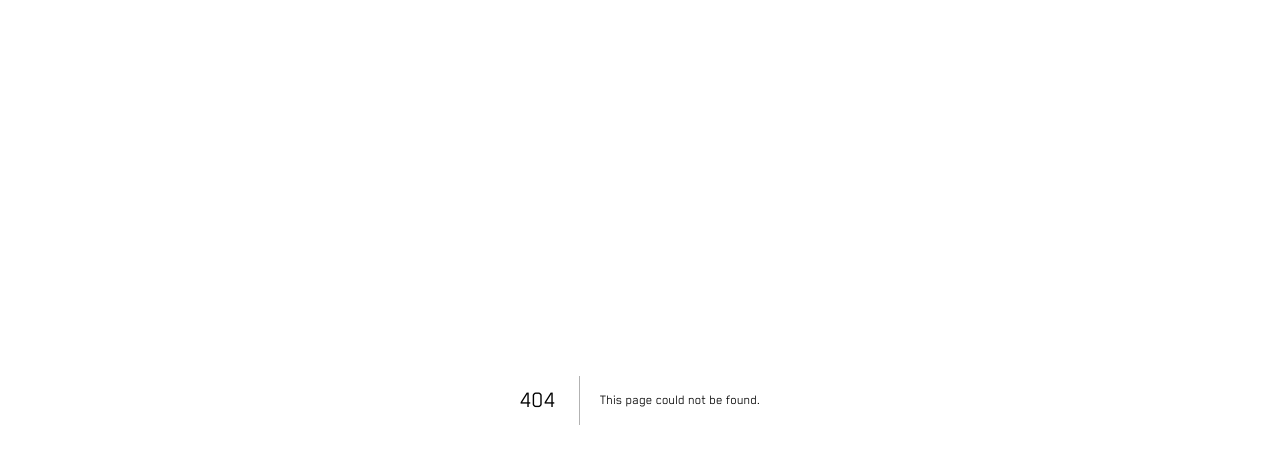
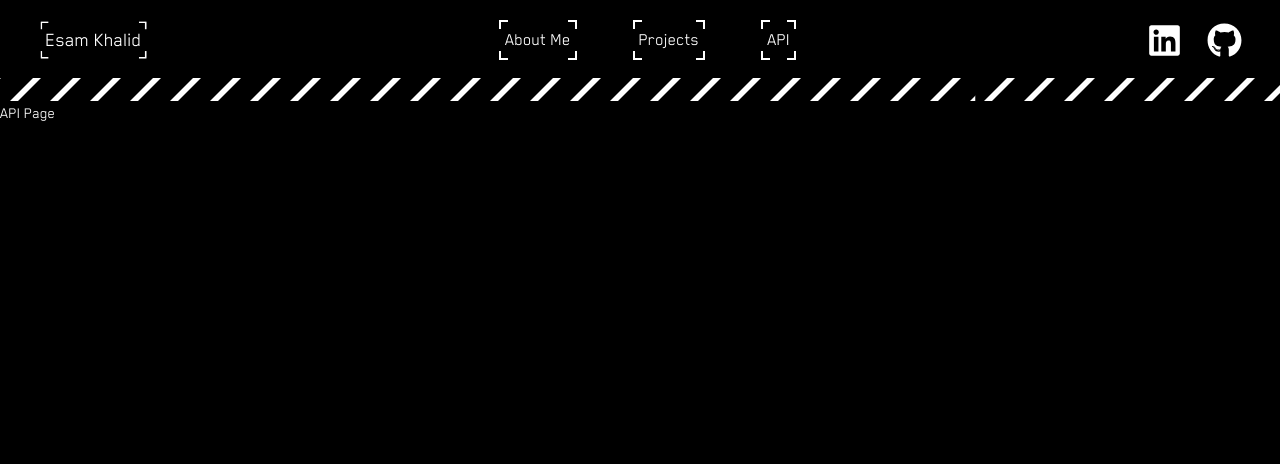
Before and after one commit to EsamKhalid/portfolio-website-v2, a Next.js app: page /API in a window 1280 px wide. Before the commit this address had no page. Shown: the top 464 px of the page. Built offline with nearby package versions, Linux system fonts and the light colour scheme.

Commit message:
Added API Page

```diff
--- /dev/null
+++ b/app/API/page.tsx
@@ -0,0 +1,12 @@
+import React from "react";
+
+import NavBar from "@/components/NavBar/NavBar";
+
+export default function page() {
+  return (
+    <>
+      <NavBar />
+      <h1>API Page</h1>
+    </>
+  );
+}
--- a/components/NavBar/NavBar.tsx
+++ b/components/NavBar/NavBar.tsx
@@ -79,6 +79,7 @@ function NavBar() {
           <ul className="text-center list-none inline-flex">
             <PageLink text="About Me" link="/AboutPage" />
             <PageLink text="Projects" link="/ProjectsPage" />
+            <PageLink text="API" link="/API" />
           </ul>
           <div className="NavLogoContainer sm:flex justify-between">
             <Link
```
